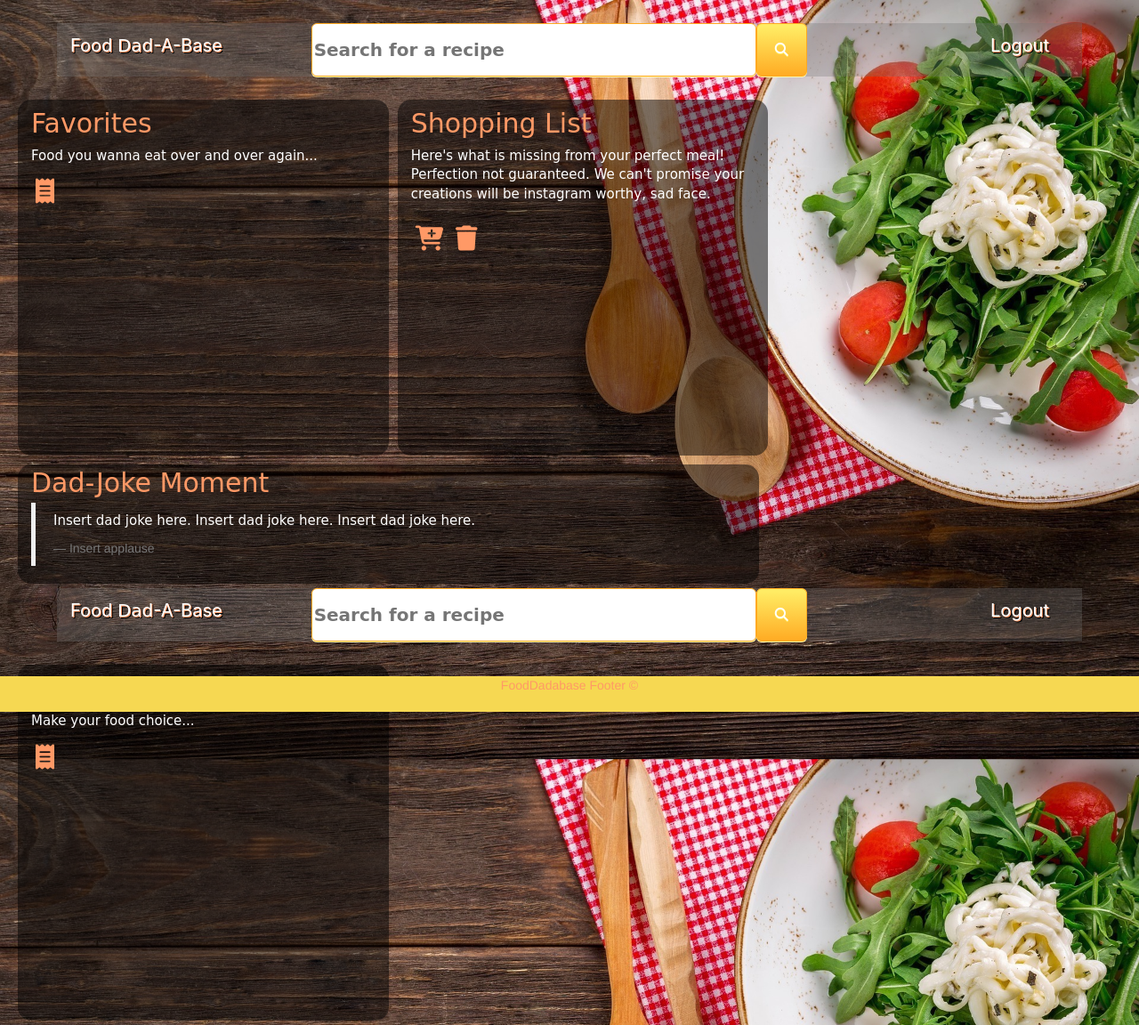
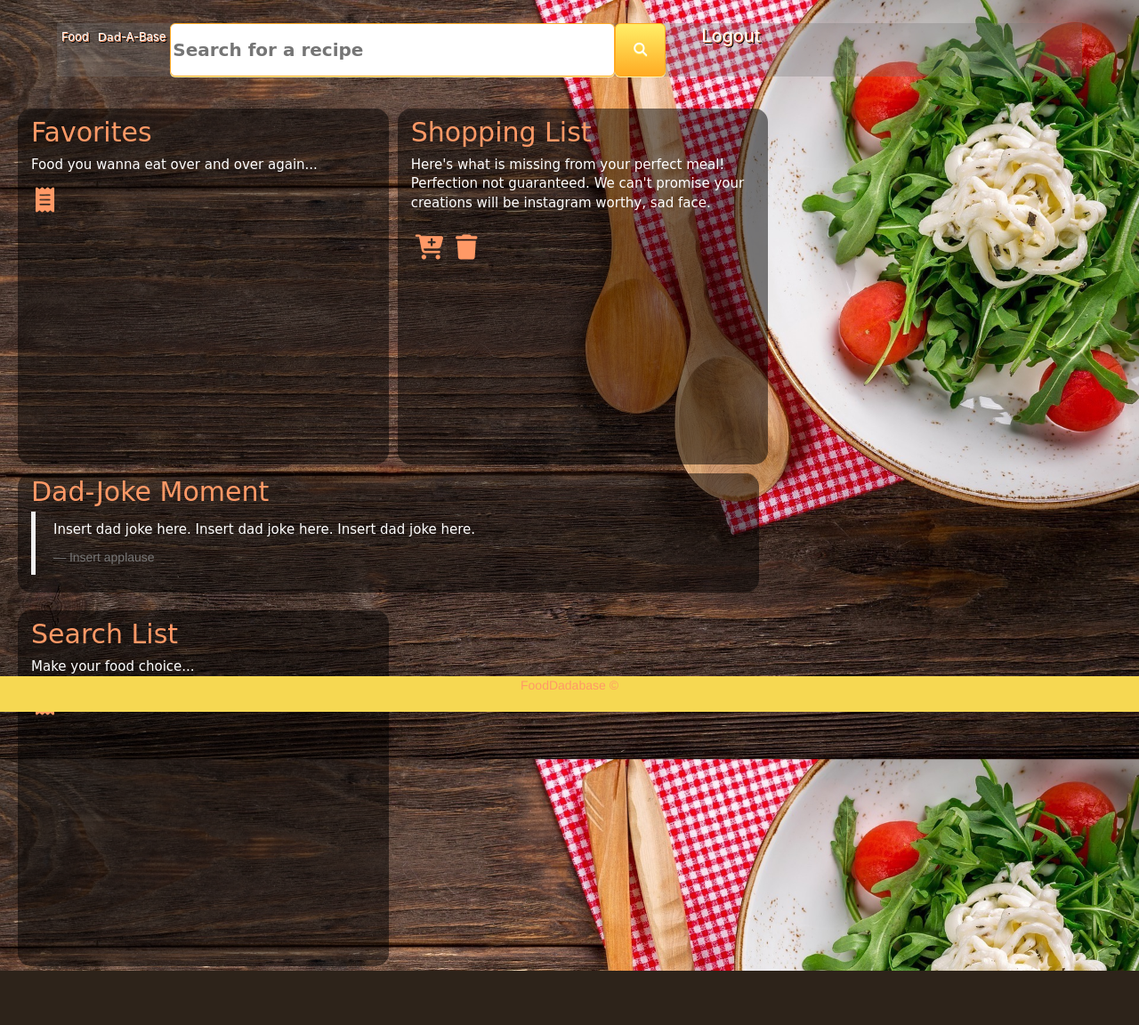
Before and after one commit to goantonioUW/food-dadabase, a Node server app: template public/js/views/index.handlebars in a window 1280 px wide. Shown: the whole page at 89% size. After the commit the page ends 1091 px from the top, so only its background shows below. Run offline with Node 20, Linux system fonts and the light colour scheme; the template is opened without the code that fills it, so the values that code supplies are empty; some libraries are stand-ins or nearby versions; some web fonts are replaced.

Commit message:
removed nav from searchResults.handlebars updated nav responsiveness

```diff
--- a/config/config.json
+++ b/config/config.json
@@ -1,7 +1,7 @@
 {
   "development": {
     "username": "root",
-    "password": "password",
+    "password": "passw0rd",
     "database": "fooddadabase_db",
     "host": "127.0.0.1",
     "dialect": "mysql"
--- a/public/js/views/partials/footer.handlebars
+++ b/public/js/views/partials/footer.handlebars
@@ -1,5 +1,5 @@
 {{!-- add  --}}
 
 <footer class="footer text-center mt-auto py-3 bg-dark">
-    FoodDadabase Footer ©
+    FoodDadabase ©
 </footer>
--- a/public/js/views/partials/nav.handlebars
+++ b/public/js/views/partials/nav.handlebars
@@ -1,12 +1,12 @@
 <nav class="navbar">
   <div class="navContainer">
-    <p class="navbar-brand">Food <span id="dadSpan">Dad</span>-A-Base</p>
+    <p class="navbar-brand">Food </p>
+    <p class="navbar-brand"><span id="dadSpan">Dad</span>-A-Base</p> </p>
 
     <input class="searchBar" type="search" placeholder="Search for a recipe" aria-label="Search">
 
     <button class="searchBtn btn-outline-success"><i class="fas fa-search fa-xs"></i></button>
 
-    <div class="collapse navbar-collapse" id="navbarText">
       <ul class="navbar-nav me-auto mb-2 mb-lg-0">
         <li class="nav-item">
           <a class="logoutBtn" aria-current="page" href="/logout">Logout</a>
@@ -15,6 +15,5 @@
       <!-- <span class="navbar-text text-white text-end">
           A place for Dad jokes and the occasional recipe!
       </span> -->
-    </div>
   </div>
 </nav>
--- a/public/js/views/partials/searchResults.handlebars
+++ b/public/js/views/partials/searchResults.handlebars
@@ -1,5 +1,3 @@
-{{>nav}}
-
 <div class="card-cluster col-sm-12 col-xs-12 col-md-12">
 
     <div class="card col-sm-4 col-xs-8" style="min-width: 40rem; min-height: 40rem;">
--- a/public/stylesheets/style.css
+++ b/public/stylesheets/style.css
@@ -35,8 +35,10 @@ h2 {
 .navbar-brand {
   font-family: -apple-system, BlinkMacSystemFont, "Segoe UI", Roboto, Oxygen,
   Ubuntu, Cantarell, "Open Sans", "Helvetica Neue", sans-serif;
-  font-size: 2rem;
-  padding-right: 100px;
+  flex-direction: row;
+  padding: 5px;
+  margin-bottom: 10px;
+  font-size: 1.3rem;
 }
 
 .nav-item {
@@ -90,8 +92,6 @@ h2 {
   Ubuntu, Cantarell, "Open Sans", "Helvetica Neue", sans-serif;
   font-size: 2rem;
   color: white;
-  position: absolute;
-  right: 100px;
 }
 
 .loginBtn:hover {
@@ -142,9 +142,13 @@ li {
 }
 
 .card-cluster {
+  margin-top: 10px;
   justify-content: space-evenly;
   /* margin-left: 5px; */
+}
 
+.recipe-name {
+  flex-direction: row;
 }
 
 /* .dad-joke-card {
```
